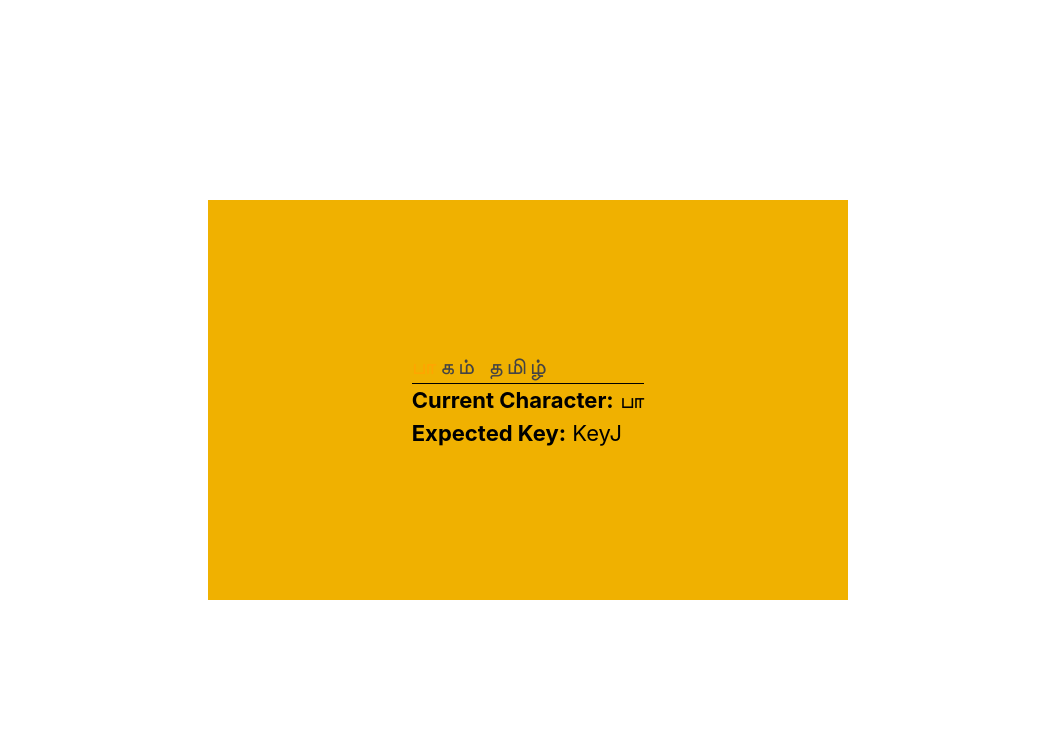
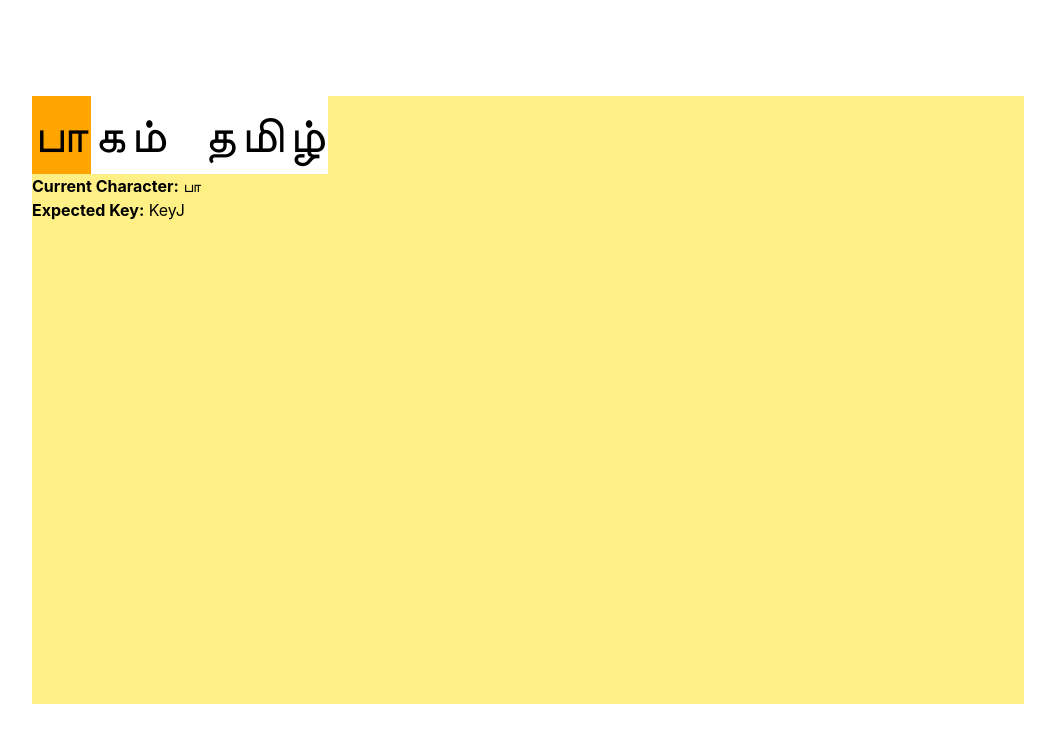
Before and after one commit to jai-atithya/viraloli, a React (Vite) app in the folder client/: page / in a window 1280 px wide. Shown: the top 742 px of the page, without its empty margins (112-1167 px from the left). Built offline with nearby package versions, Linux system fonts and the light colour scheme.

Commit message:
Text UI Enhanced

```diff
--- a/client/src/typeEngine/TypeEngine.jsx
+++ b/client/src/typeEngine/TypeEngine.jsx
@@ -1,4 +1,4 @@
-import React from 'react'
+import React, {useState} from 'react'
 import { Engine } from './components/Engine'
 const lesson = {
     sentence: "பாகம் தமிழ்",
@@ -13,11 +13,12 @@ const lesson = {
     ],
 };
 export const TypeEngine = () => {
+    const [allowNext] = useState(true);
   return (
     <>
       <div className='h-screen w-screen flex justify-center items-center'>
-        <div className='h-[50%] w-[50%] flex justify-center items-center bg-yellow-500'>
-          <Engine lesson={lesson} />
+        <div className='h-[80%] w-[80%] flex justify-center items-center p-[1rem]'>
+          <Engine lesson={lesson} allowNext={allowNext} />
         </div>
       </div>
     </>
--- a/client/src/typeEngine/components/Engine.jsx
+++ b/client/src/typeEngine/components/Engine.jsx
@@ -1,12 +1,9 @@
 import React, { useEffect, useState } from "react";
 
-export const Engine = ({lesson}) => {
+export const Engine = ({lesson, allowNext}) => {
 
     const [currentUnit, setCurrentUnit] = useState(0);
     const [currentKey, setCurrentKey] = useState(0);
-
-
-    const [allowNext] = useState(false);
 
     const [unitsState, setUnitsState] = useState(
         lesson.units.map(() => ({
@@ -99,33 +96,37 @@ export const Engine = ({lesson}) => {
     }, [currentUnit, currentKey, unitsState, allowNext]);
 
     const getColor = (index) => {
-        if (unitsState[index].status === "correct") return "green";
-        if (unitsState[index].status === "wrong") return "red";
-        if (index === currentUnit) return "orange";
-        return "#444";
+        if (unitsState[index].status === "correct") return "#d9ffd9";
+        if (unitsState[index].status === "wrong") return "#ffd4d4";
+        if (index === currentUnit) return "#ffa500";
+        return "#ffffff";
     };
 
+    const getTextColor = (index) => {
+        if (unitsState[index].status === "correct") return "#3ed000";
+        if (unitsState[index].status === "wrong") return "#950000";
+        if (index === currentUnit) return "#000000";
+        return "#000000";
+    }
+
     return (
-        <div
-            style={{
-                padding: 40,
-                userSelect: "none",
-                fontSize: 22,
-            }}
-        >
-            {lesson.units.map((unit, index) => (
-                <span
-                    key={index}
-                    style={{
-                        color: getColor(index),
-                        marginRight: 4,
-                    }}
-                >
-                    {unit.text}
-                </span>
-            ))}
-
-            <hr />
+        <div style={{ userSelect: "none"}} className="w-full h-full bg-yellow-200">
+            <div className="flex flex-wrap">
+                {lesson.units.map((unit, index) => (
+                    <div key={index} className={`p-[0.2rem] text-[3rem] min-w-[2rem]`} style={{ backgroundColor: getColor(index), color: getTextColor(index) }}>
+                        {unit.text}
+                    </div>
+                    // <span
+                    //     key={index}
+                    //     style={{
+                    //         color: getColor(index),
+                    //         marginRight: 4,
+                    //     }}
+                    // >
+                    //     {unit.text}
+                    // </span>
+                ))}
+            </div>
 
             <p>
                 <b>Current Character:</b>{" "}
```
